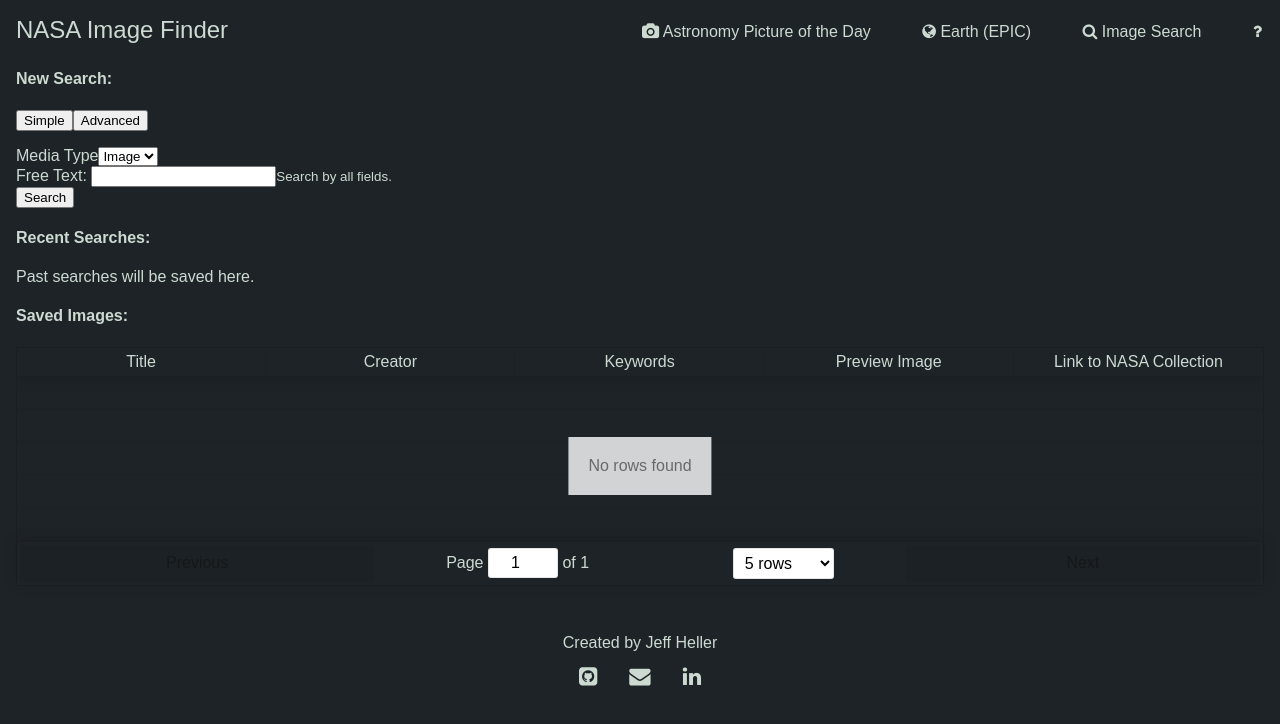
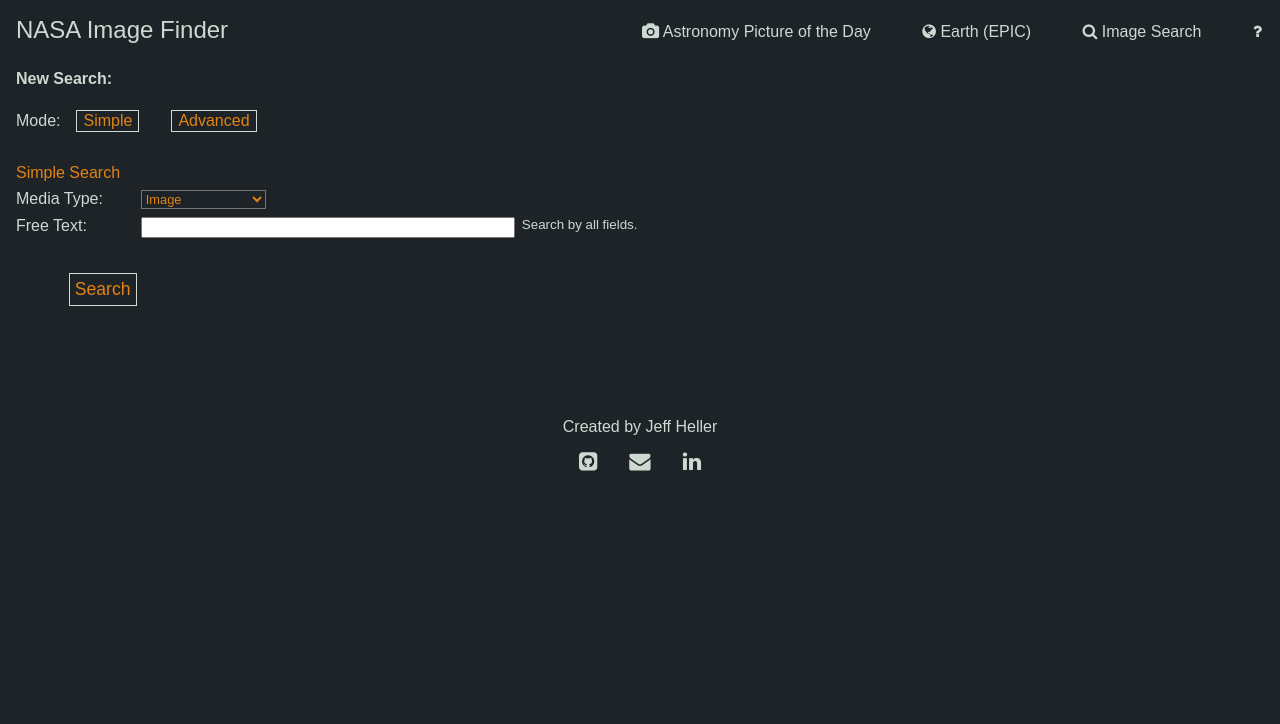
Before and after one commit to Jheller11/nasa-images, a React (Create React App) app: page /search in a window 1280 px wide. Shown: the top 724 px of the page. Built offline with nearby package versions, Linux system fonts and the light colour scheme; the HTML template or start-up script is replaced by a standard one.

Commit message:
more modules

```diff
--- a/src/App.css
+++ b/src/App.css
@@ -13,3 +13,7 @@
   color: #e28413;
   text-decoration: underline;
 }
+
+main {
+  min-height: 300px;
+}
--- a/src/components/Input/Input.js
+++ b/src/components/Input/Input.js
@@ -1,11 +1,12 @@
 import React from 'react'
+import styles from './Input.module.css'
 
 const Input = ({ label, name, description, handleChange }) => {
   return (
-    <div className="form-group">
+    <div className={styles.formGroup}>
       <label htmlFor={name}> {label}: </label>
       <input onChange={handleChange} type="text" name={name} />
-      <small>{description}</small>
+      <small className={styles.helperText}>{description}</small>
     </div>
   )
 }
--- /dev/null
+++ b/src/components/Input/Input.module.css
@@ -0,0 +1,9 @@
+.formGroup {
+  display: grid;
+  grid-template-columns: 10% 30% 30%;
+  padding-top: 0.5em;
+}
+
+.helperText {
+  padding-left: 0.5em;
+}
--- a/src/components/MediaSelector/MediaSelector.js
+++ b/src/components/MediaSelector/MediaSelector.js
@@ -1,10 +1,15 @@
 import React from 'react'
+import styles from './MediaSelector.module.css'
 
 const MediaSelector = props => {
   return (
-    <div className="form-group">
-      <label htmlFor="media_type">Media Type</label>
-      <select onChange={props.handleChange} name="media_type">
+    <div className={styles.mediaSelector}>
+      <label htmlFor="media_type">Media Type: </label>
+      <select
+        className={styles.select}
+        onChange={props.handleChange}
+        name="media_type"
+      >
         <option value="image">Image</option>
         <option value="video">Video</option>
       </select>
--- /dev/null
+++ b/src/components/MediaSelector/MediaSelector.module.css
@@ -0,0 +1,11 @@
+.mediaSelector {
+  padding-top: 0.5em;
+  display: grid;
+  grid-template-columns: 10% 10%;
+}
+
+.select {
+  background-color: #1e2327;
+  color: #e28413;
+  font-size: 80%;
+}
--- a/src/components/SearchContainer/SearchContainer.js
+++ b/src/components/SearchContainer/SearchContainer.js
@@ -3,8 +3,7 @@
 import querystring from 'querystring'
 import axios from 'axios'
 import MediaSelector from '../MediaSelector/MediaSelector'
-import SearchHistory from '../SearchHistory/SearchHistory'
-import Saved from '../Saved/Saved'
+import styles from './SearchContainer.module.css'
 
 class SearchContainer extends Component {
   constructor(props) {
@@ -116,25 +115,31 @@
       )
     }
     return (
-      <div className="">
       <div className="search-container">
         <h4>New Search:</h4>
-          <p>
-            <button onClick={() => this.setState({ simple: true })}>
+        <div>
+          Mode:
+          <button
+            className={styles.button}
+            onClick={() => this.setState({ simple: true })}
+          >
             Simple
           </button>
-            <button onClick={() => this.setState({ simple: false })}>
+          <button
+            className={styles.button}
+            onClick={() => this.setState({ simple: false })}
+          >
             Advanced
           </button>
-          </p>
+        </div>
+        <div className={styles.status}>
+          {this.state.simple ? 'Simple Search' : 'Advanced Search'}
+        </div>
         <MediaSelector handleChange={this.handleChange} />
         <div>{inputs}</div>
-          <div className="center">
-            <button onClick={this.constructURL}> Search </button>
-          </div>
-        </div>
-        <SearchHistory searchHistory={this.props.searchHistory} />
-        <Saved saved={this.props.saved} />
+        <button className={styles.searchButton} onClick={this.constructURL}>
+          Search
+        </button>
       </div>
     )
   }
--- /dev/null
+++ b/src/components/SearchContainer/SearchContainer.module.css
@@ -0,0 +1,37 @@
+.button {
+  -webkit-transition-duration: 0.3s;
+  transition-duration: 0.3s;
+  color: #e28413;
+  border: 1px solid #ccdad1;
+  background-color: #1e2327;
+  font-size: 100%;
+  margin: 0 1em;
+}
+
+.button:hover {
+  color: #1e2327;
+  border: 1px solid #e28413;
+  background-color: #e28413;
+}
+
+.status {
+  padding-top: 2em;
+  color: #e28413;
+}
+
+.searchButton {
+  -webkit-transition-duration: 0.3s;
+  transition-duration: 0.3s;
+  color: #e28413;
+  border: 1px solid #ccdad1;
+  background-color: #1e2327;
+  font-size: 110%;
+  margin: 2em 1em 0 3em;
+  padding: 5px;
+}
+
+.searchButton:hover {
+  color: #1e2327;
+  border: 1px solid #e28413;
+  background-color: #e28413;
+}
```
Lines whose indentation alone changed are shown as unchanged.
